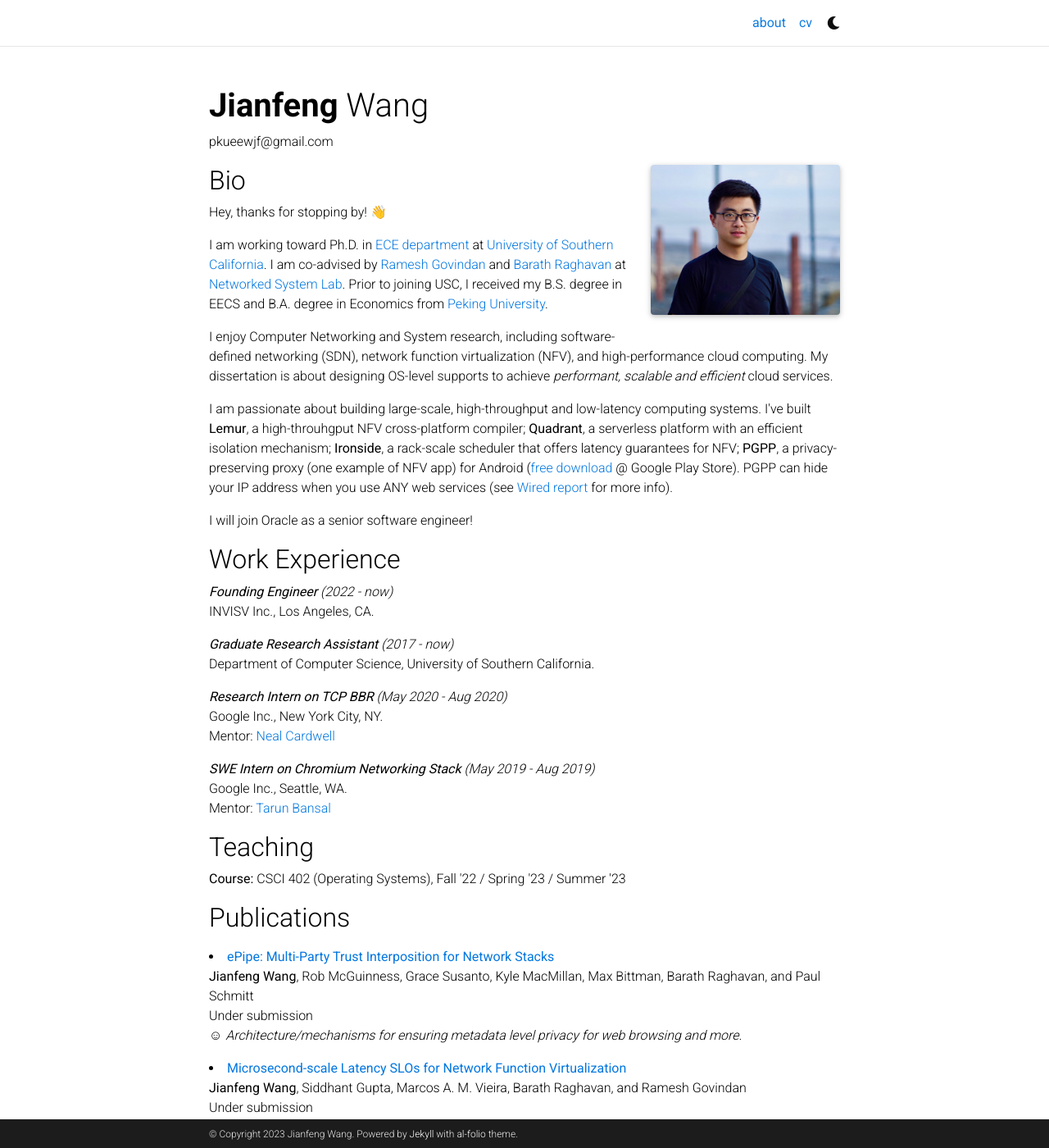
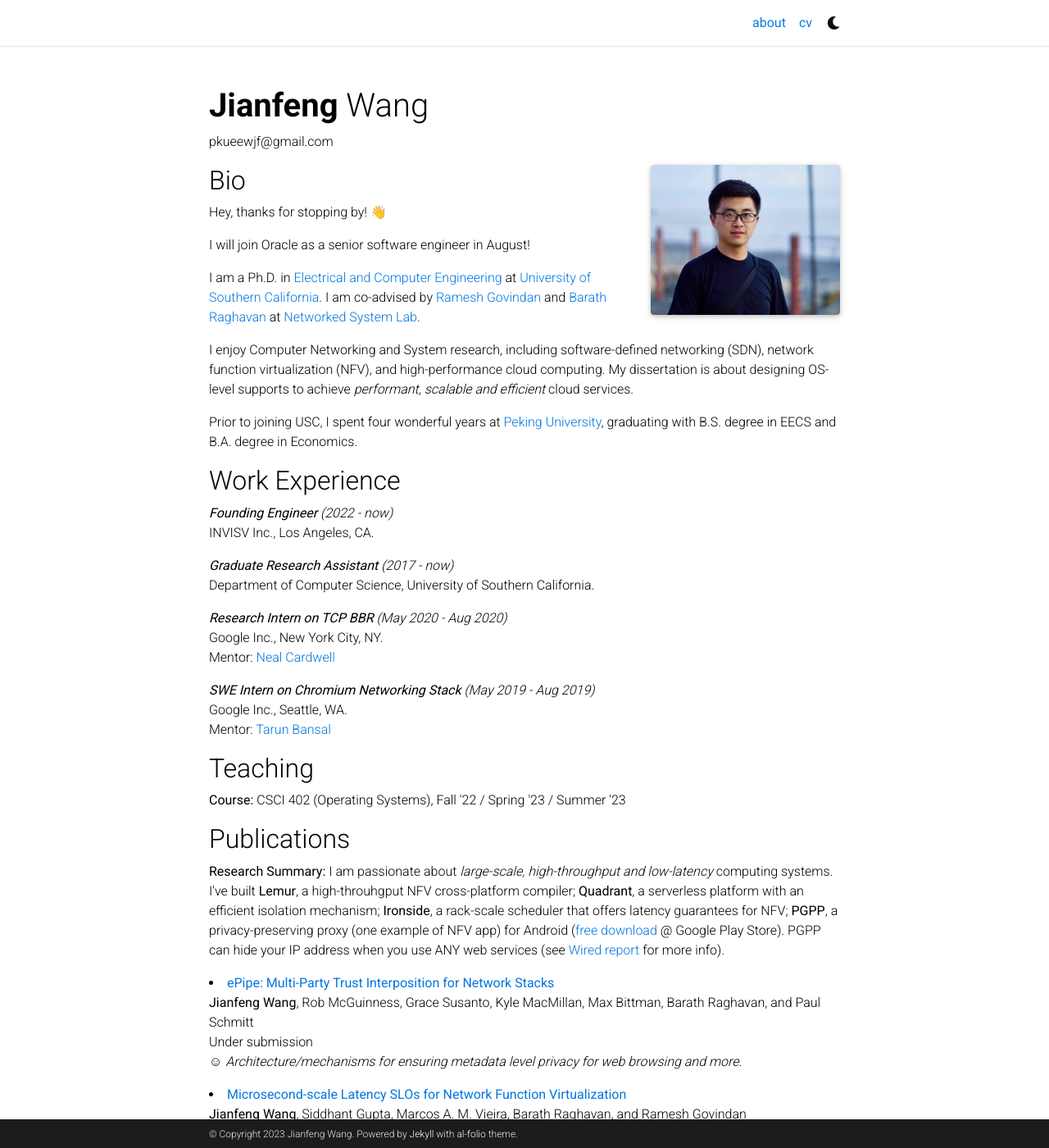
Before and after one commit to jianfenw/jianfenw.github.io, a Jekyll site: the page built from _pages/about.md, in a window 1280 px wide and 1400 px high. Shown: the whole window at 82% size. Built offline with Jekyll 4.4.1, drawn with Linux system fonts in a browser that asks for light colours; full-size pictures stand in for the smaller copies a plugin makes; comment, search, counter and statistics services are not loaded; a style sheet for code colours, icons or effects is not loaded; part of the change alters nothing that is shown.

Commit message:
update bio

```diff
--- a/_pages/about.md
+++ b/_pages/about.md
@@ -18,14 +18,13 @@ social: false  # includes social icons at the bottom of the page
 ## Bio
 <p>Hey, thanks for stopping by! 👋</p>
 
-<p>I am working toward Ph.D. in <a href="https://minghsiehee.usc.edu/">ECE department</a> at <a href="http://www.usc.edu">University of Southern California</a>. I am co-advised by  <a href="https://govindan.usc.edu/">Ramesh Govindan</a> and <a href="https://raghavan.usc.edu/">Barath Raghavan</a> at <a href="https://nsl.usc.edu/">Networked System Lab</a>.
-Prior to joining USC, I received my B.S. degree in EECS and B.A. degree in Economics from <a href="http://english.pku.edu.cn/">Peking University</a>.</p>
+<p>I will join Oracle as a senior software engineer in August!</p>
+
+<p>I am a Ph.D. in <a href="https://minghsiehee.usc.edu/">Electrical and Computer Engineering</a> at <a href="http://www.usc.edu">University of Southern California</a>. I am co-advised by  <a href="https://govindan.usc.edu/">Ramesh Govindan</a> and <a href="https://raghavan.usc.edu/">Barath Raghavan</a> at <a href="https://nsl.usc.edu/">Networked System Lab</a>.</p>
 
 <p>I enjoy Computer Networking and System research, including software-defined networking (SDN), network function virtualization (NFV), and high-performance cloud computing. My dissertation is about designing OS-level supports to achieve <i>performant, scalable and efficient</i> cloud services.</p>
 
-<p>I am passionate about building large-scale, high-throughput and low-latency computing systems. I've built <b>Lemur</b>, a high-throuhgput NFV cross-platform compiler; <b>Quadrant</b>, a serverless platform with an efficient isolation mechanism; <b>Ironside</b>, a rack-scale scheduler that offers latency guarantees for NFV; <b>PGPP</b>, a privacy-preserving proxy (one example of NFV app) for Android (<a href="https://play.google.com/store/apps/details?id=com.invisv.pgpp&hl=en_US&gl=US&pli=1">free download</a> @ Google Play Store). PGPP can hide your IP address when you use ANY web services (see <a href="https://www.wired.com/story/pretty-good-phone-privacy-android/">Wired report</a> for more info).</p>
-
-<p>I will join Oracle as a senior software engineer!</p>
+<p>Prior to joining USC, I spent four wonderful years at <a href="http://english.pku.edu.cn/">Peking University</a>, graduating with B.S. degree in EECS and B.A. degree in Economics.</p>
 
 <!-- Write your biography here. Tell the world about yourself. Link to your favorite [subreddit](http://reddit.com). You can put a picture in, too. The code is already in, just name your picture `prof_pic.jpg` and put it in the `img/` folder. -->
 
@@ -61,6 +60,7 @@ Mentor: <a href="https://www.linkedin.com/in/tbansal-0998216">Tarun Bansal</a><b
 </p>
 
 ## Publications
+<p><b>Research Summary:</b> I am passionate about <i>large-scale, high-throughput and low-latency </i> computing systems. I've built <b>Lemur</b>, a high-throuhgput NFV cross-platform compiler; <b>Quadrant</b>, a serverless platform with an efficient isolation mechanism; <b>Ironside</b>, a rack-scale scheduler that offers latency guarantees for NFV; <b>PGPP</b>, a privacy-preserving proxy (one example of NFV app) for Android (<a href="https://play.google.com/store/apps/details?id=com.invisv.pgpp&hl=en_US&gl=US&pli=1">free download</a> @ Google Play Store). PGPP can hide your IP address when you use ANY web services (see <a href="https://www.wired.com/story/pretty-good-phone-privacy-android/">Wired report</a> for more info).</p>
 
 <p>
 <li>
```
